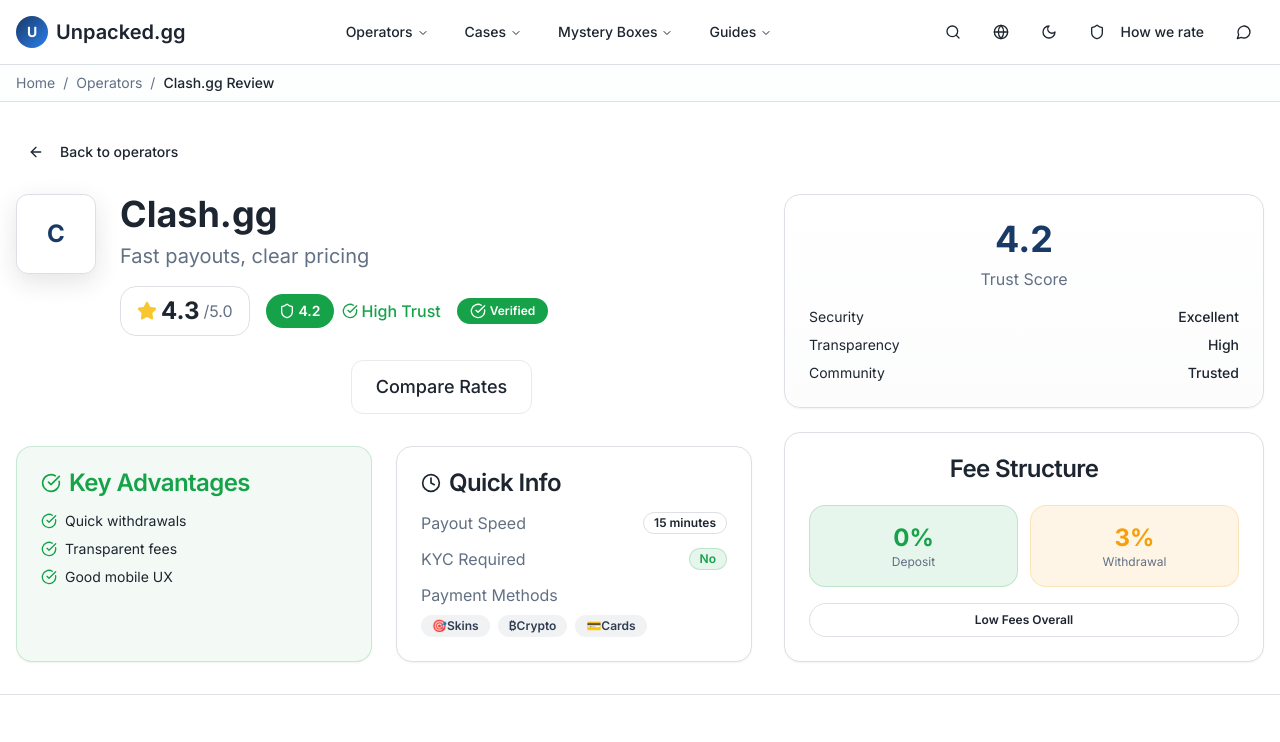
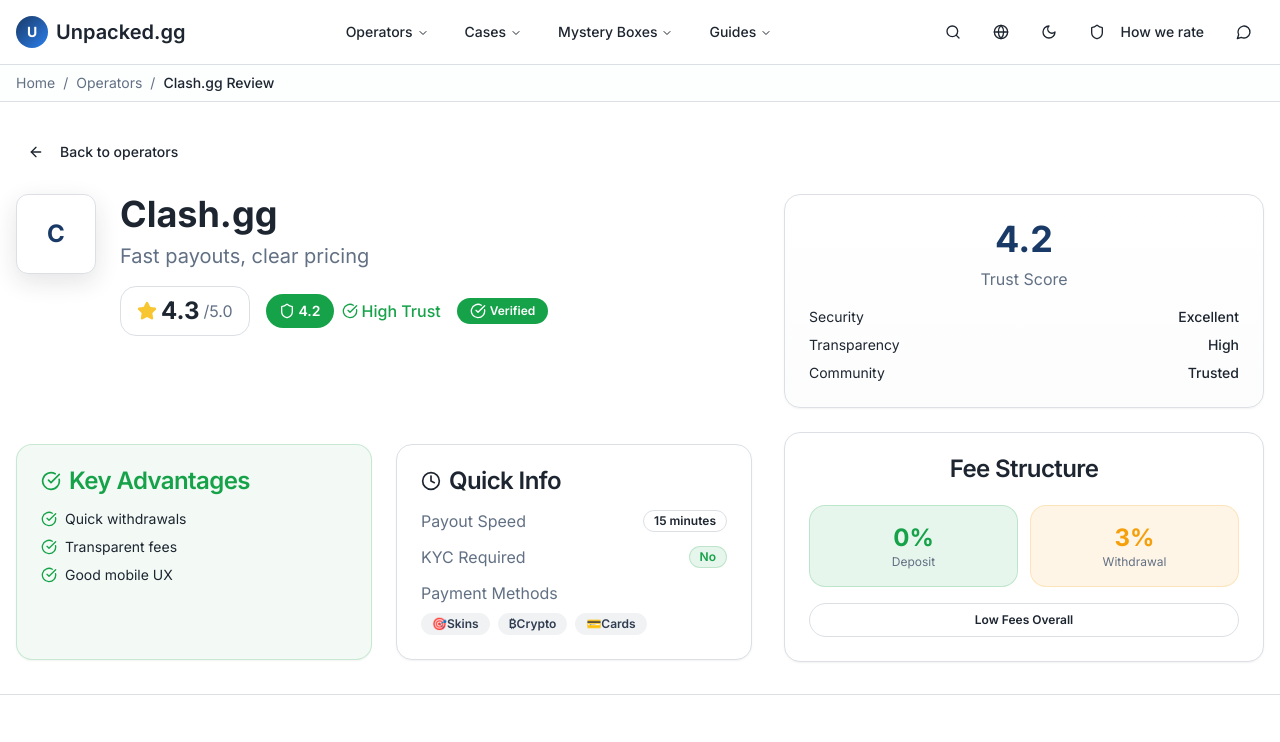
Before and after one commit to whaamkabaam/trust-skin-hub-45, a React (Vite) app: page /operators/1/review in a window 1280 px wide. Shown: the top 742 px of the page. Built offline with nearby package versions, Linux system fonts and the light colour scheme.

Commit message:
Remove Compare Rates button
Remove the "Compare Rates" button from the operator review page.

```diff
--- a/src/pages/OperatorReview.tsx
+++ b/src/pages/OperatorReview.tsx
@@ -108,9 +108,6 @@ const OperatorReview = () => {
                     <Button size="lg" className="bg-gradient-primary text-lg px-8 py-3 h-auto">
                       <ExternalLink className="w-5 h-5 mr-2" />
                       Visit {operator.name}
-                    </Button>
-                    <Button variant="outline" size="lg" className="text-lg px-6 py-3 h-auto">
-                      Compare Rates
                     </Button>
                   </div>
                 </div>
```
